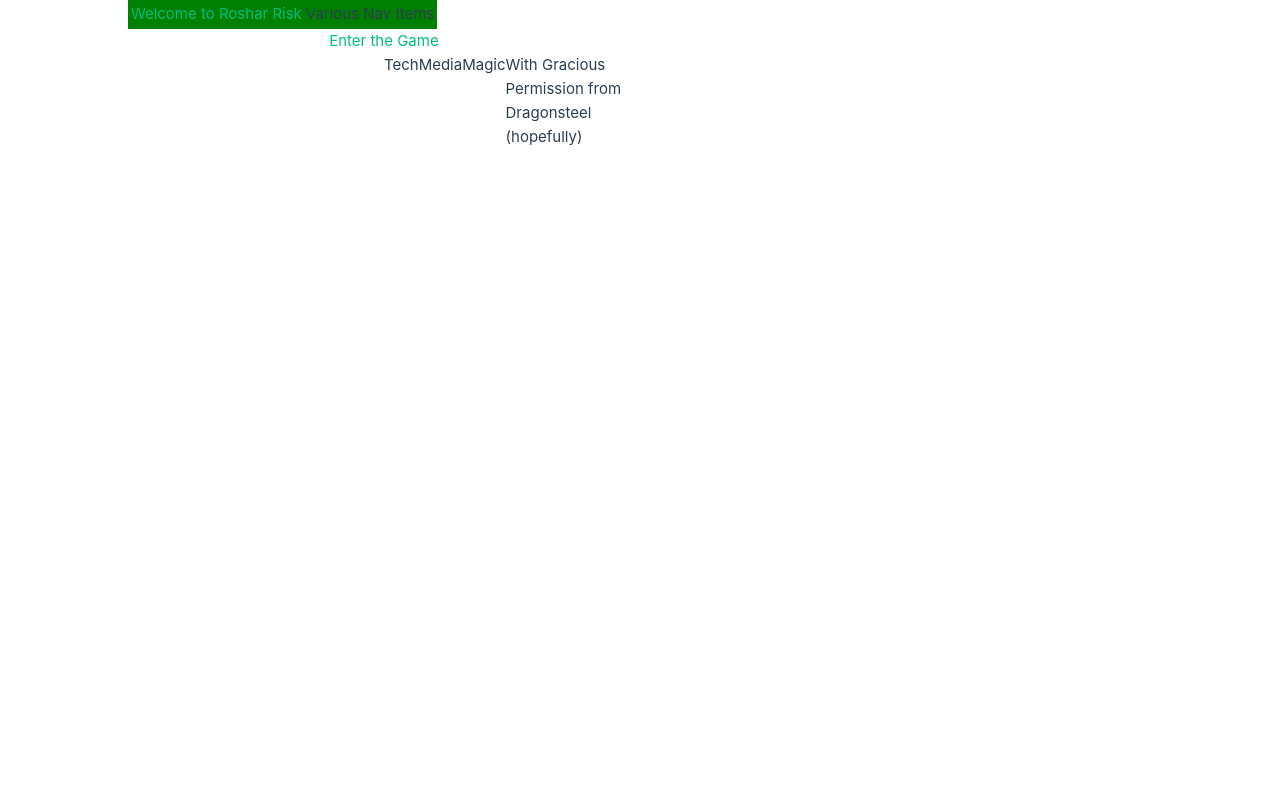
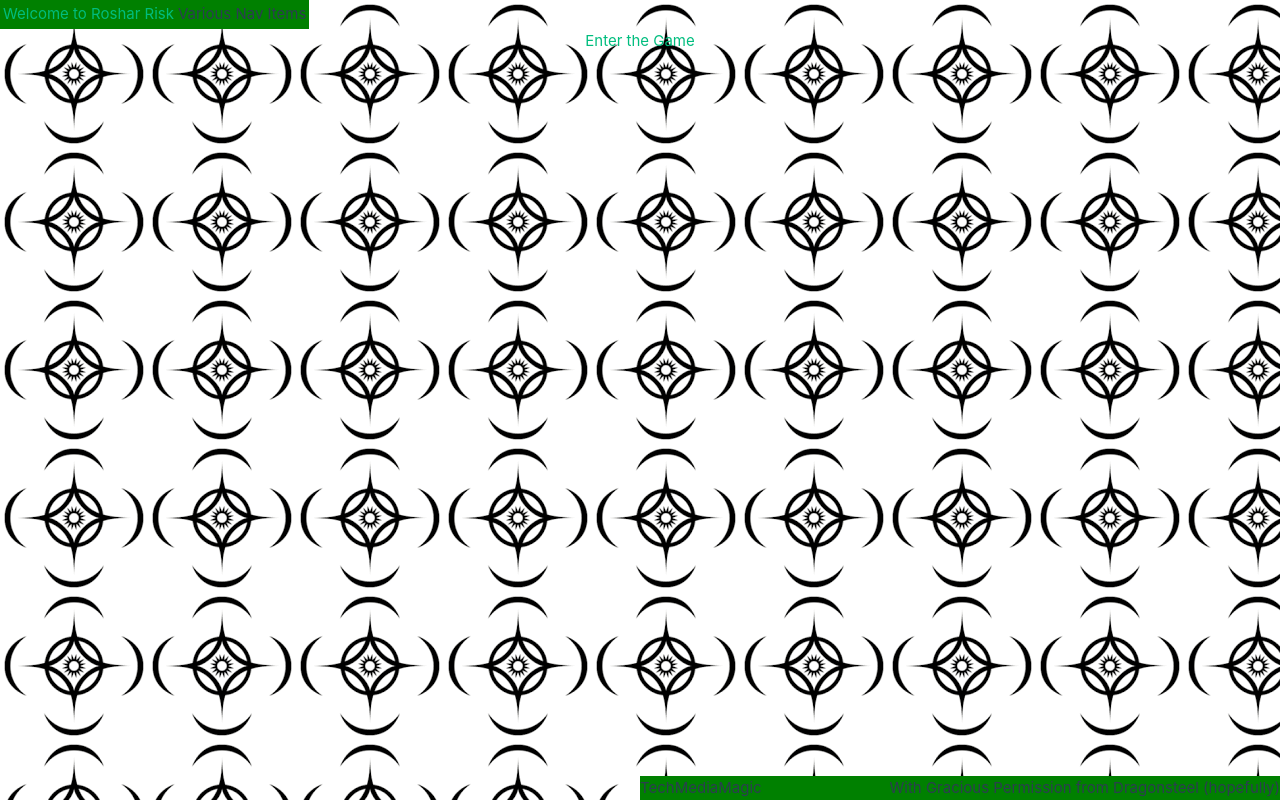
Before and after one commit to MakerMacAttack/rosharan-risk, a Vue app: page / in a window 1280 px wide. Built offline with nearby package versions, Linux system fonts and the light colour scheme.

Commit message:
Added bg image, aligned some things

```diff
--- a/src/App.vue
+++ b/src/App.vue
@@ -28,8 +28,15 @@ header {
 }
 
 body {
+  position: absolute;
+  left: 0;
+  top: 0;
+  width: 100vw;
   display: flex;
   flex-direction: column;
+  background-image: url("assets/Cosmere Symbol.png");
+  background-repeat: repeat;
+  background-color: #cccccc;
 }
 
 .logo {
--- a/src/components/Common/RiskFooter.vue
+++ b/src/components/Common/RiskFooter.vue
@@ -17,5 +17,7 @@ footer {
   width: 50%;
   margin-right: 0;
   margin-left: auto;
+  margin-top: auto;
+  background-color: green;
 }
 </style>
```
Also changed, not shown: src/assets/Cosmere Symbol.png (added).
